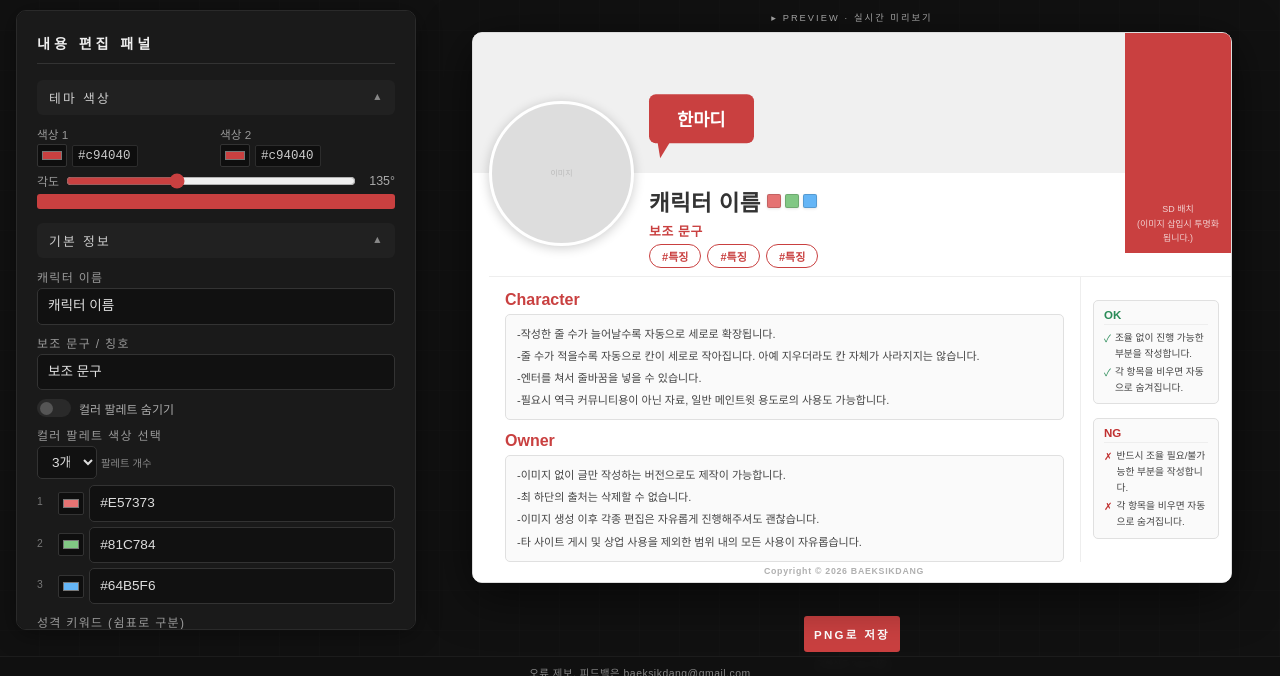
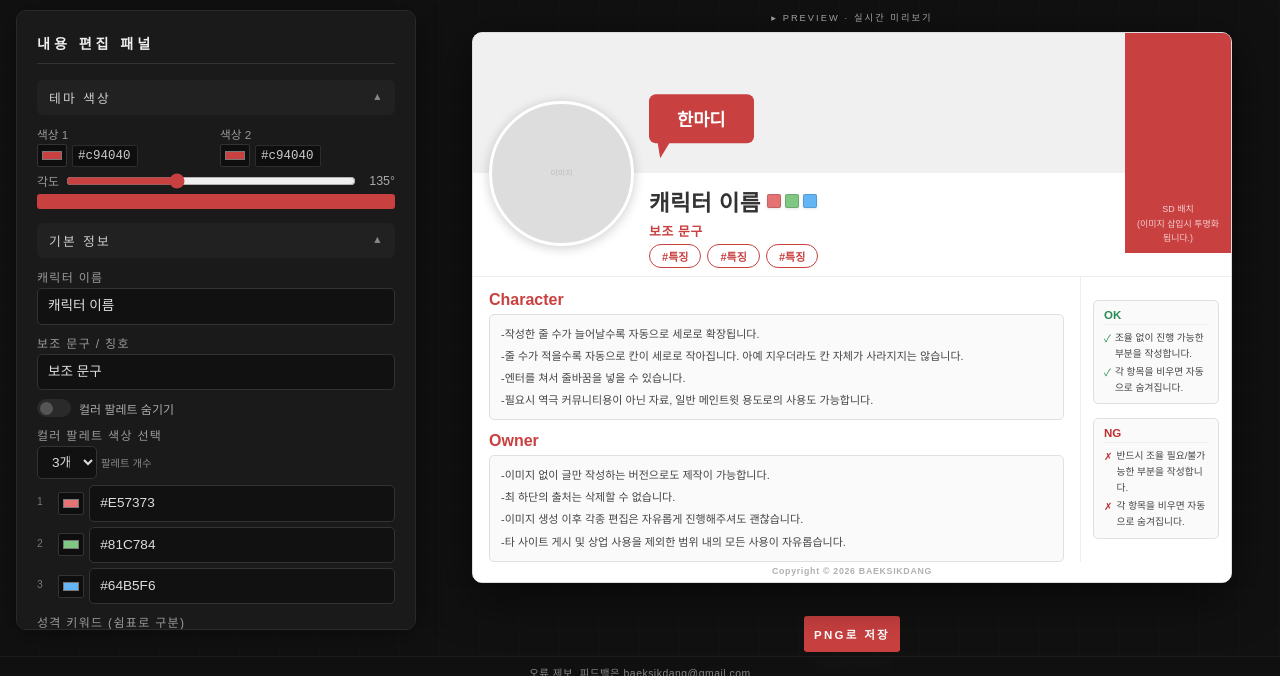
Before and after one commit to Baekro/makecard, a plain HTML site: page index.html in a window 1280 px wide. Shown: the part 112-788 px from the top of the page. Drawn offline with nearby package versions, Linux system fonts and the light colour scheme; a web font is replaced by a local one.

Commit message:
20260302
padding범위 수정

```diff
--- a/index.html
+++ b/index.html
@@ -777,8 +777,6 @@
             background: #fff;
             border-radius: 0 0 8px 8px;
             padding-bottom: 0;
-            padding-left: 16px;
-
         }
 
         .keyword-positioner {
@@ -986,9 +984,8 @@
             text-align: center;
             color: #b0b0b0;
             font-size: .55rem;
-            padding: 4px 16px 6px 0;
+            padding: 4px 0 6px 0;
             letter-spacing: .08em;
-            margin-left: -16px;
             font-weight: 600;
         }
 
```
